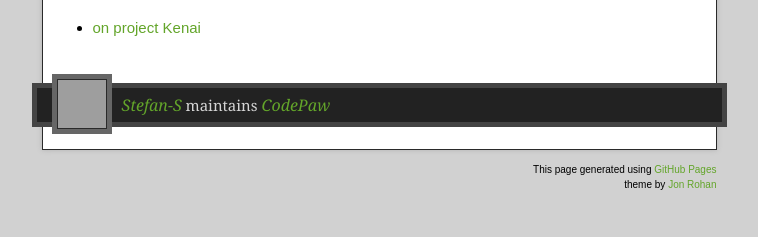
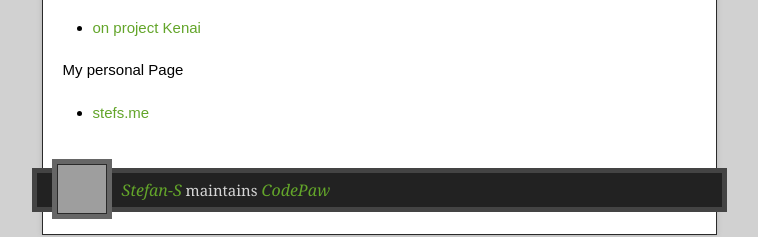
Before and after one commit to Stefan-S/CodePaw, a plain HTML site: page index.html in a window 1280 px wide. Shown: the part 1731-1968 px from the top of the page, without its empty margins (261-1019 px from the left). Drawn offline with nearby package versions, Linux system fonts and the light colour scheme; grey boxes are pictures that could not be loaded.

```diff
--- a/index.html
+++ b/index.html
@@ -63,6 +63,10 @@
 
 <ul>
 <li><a href="http://kenai.com/projects/codepaw">on project Kenai</a></li>
+</ul><p>My personal Page</p>
+
+<ul>
+<li><a href="http://stefs.me">stefs.me</a></li>
 </ul>
         </article>
       </div>
```
Also changed, not shown: params.json (+1 -1 lines).
